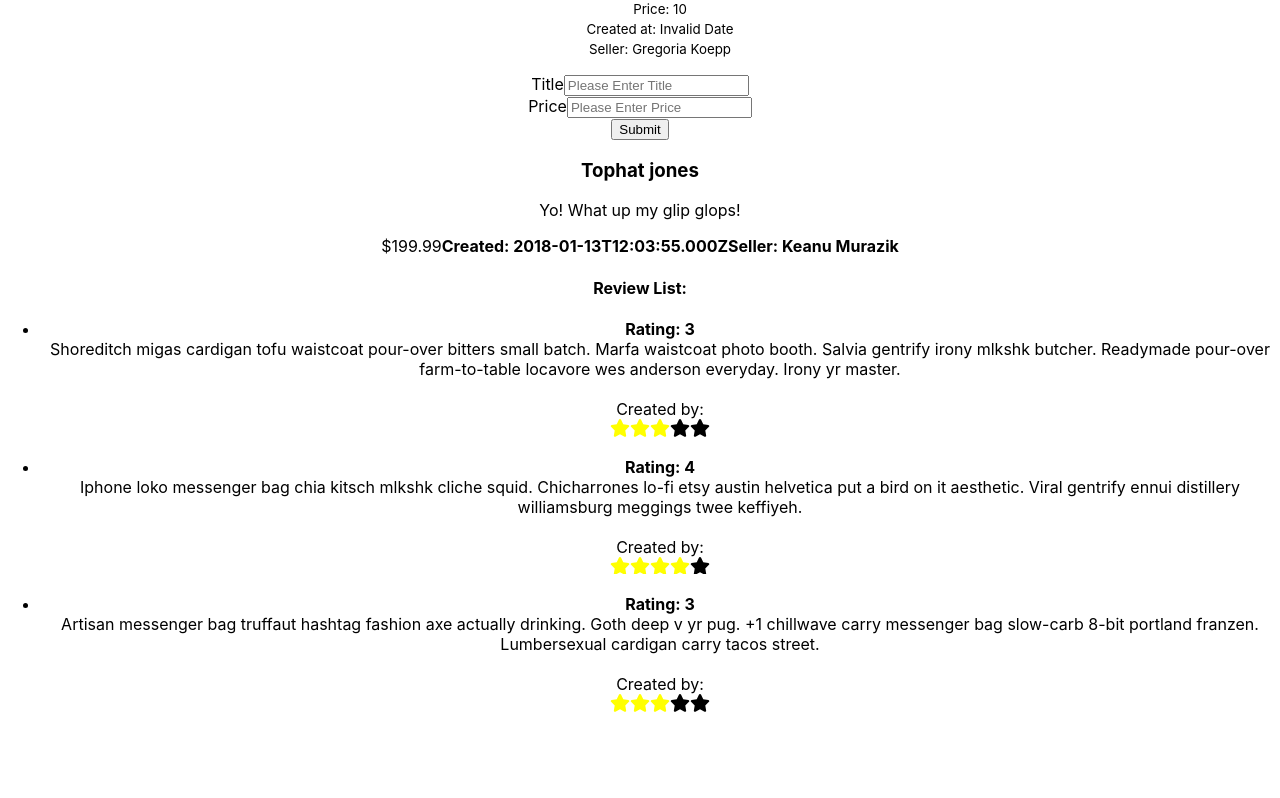
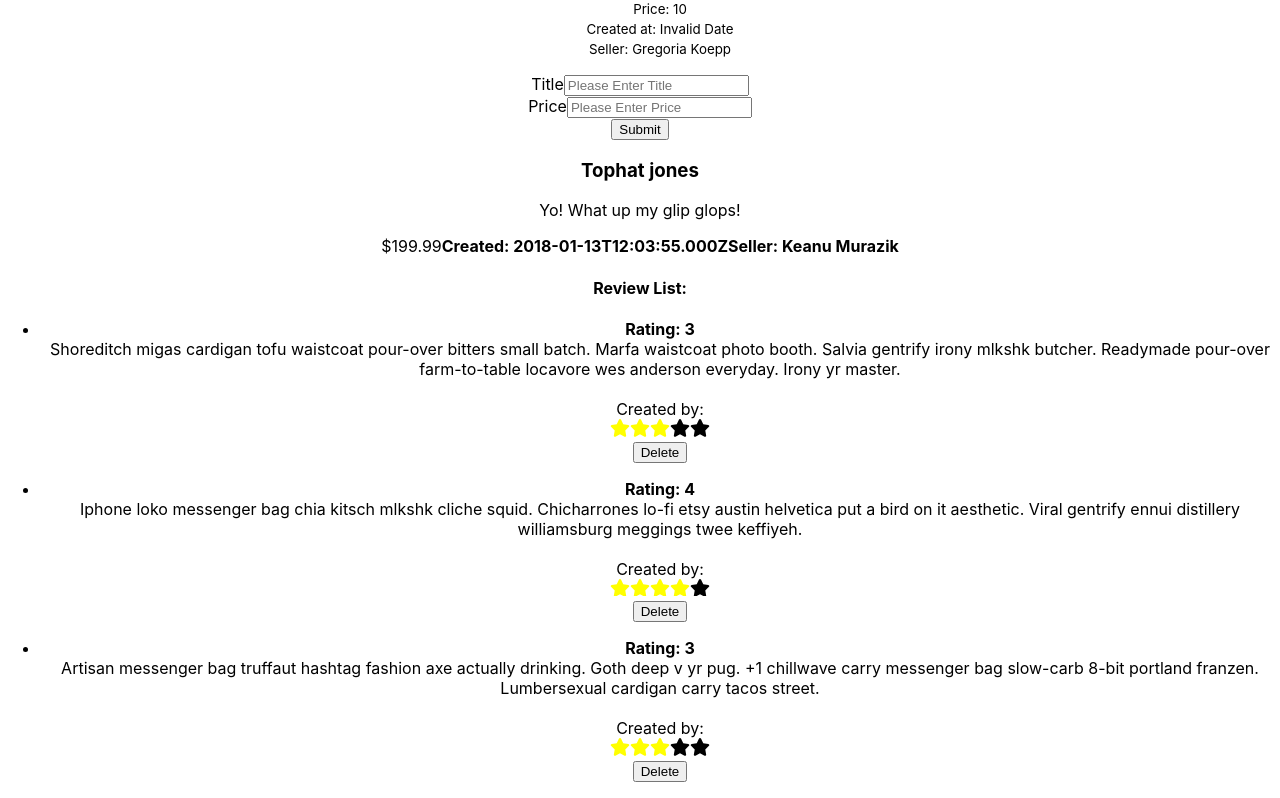
Before and after one commit to CodeCoreYVR/lab_solutions_august_2021, a React (Create React App) app in the folder react_basics/react-amazon-client/: page / in a window 1280 px wide. Shown: the part 694-1492 px from the top of the page. Before the commit the page ends 1426 px from the top, so only its background shows below. Built offline with nearby package versions, Linux system fonts and the light colour scheme.

Commit message:
react state delete a review

```diff
--- a/react_basics/react-amazon-client/src/components/ProductShowPage.js
+++ b/react_basics/react-amazon-client/src/components/ProductShowPage.js
@@ -8,6 +8,12 @@ export default class ProductShowPage extends Component {
     constructor(props) {
         super(props);
         this.state = productData;
+        this.deleteReview = this.deleteReview.bind(this);
+    }
+    deleteReview(reviewId) {
+        this.setState((state) => {
+            return { reviews: state.reviews.filter((review) => review.id !== reviewId) };
+        });
     }
     render() {
         return (
@@ -19,7 +25,7 @@ export default class ProductShowPage extends Component {
                     seller={this.state.seller}
                     price={this.state.price}
                 />
-                <ReviewList reviewList={this.state.reviews} />
+                <ReviewList reviewList={this.state.reviews} onReviewDelete={this.deleteReview} />
             </div>
         )
     }
--- a/react_basics/react-amazon-client/src/components/ReviewDetails.js
+++ b/react_basics/react-amazon-client/src/components/ReviewDetails.js
@@ -12,6 +12,11 @@ export default function ReviewDetails(props) {
             <br />
             Created by: {props.full_name}
             <StarRating max={5} current={props.rating} />
+            <button className="ui right floated red button" onClick={() => {
+                props.onDeleteClick(props.id)
+            }}>
+                Delete
+            </button>
         </p>
     )
 }
--- a/react_basics/react-amazon-client/src/components/ReviewList.js
+++ b/react_basics/react-amazon-client/src/components/ReviewList.js
@@ -14,6 +14,7 @@ export default function ReviewList(props) {
                             // created_at={e.created_at}
                             // full_name={e.full_name}
                             {...review}
+                            onDeleteClick={props.onReviewDelete}
                         />
                     </li>
                 })}
```
